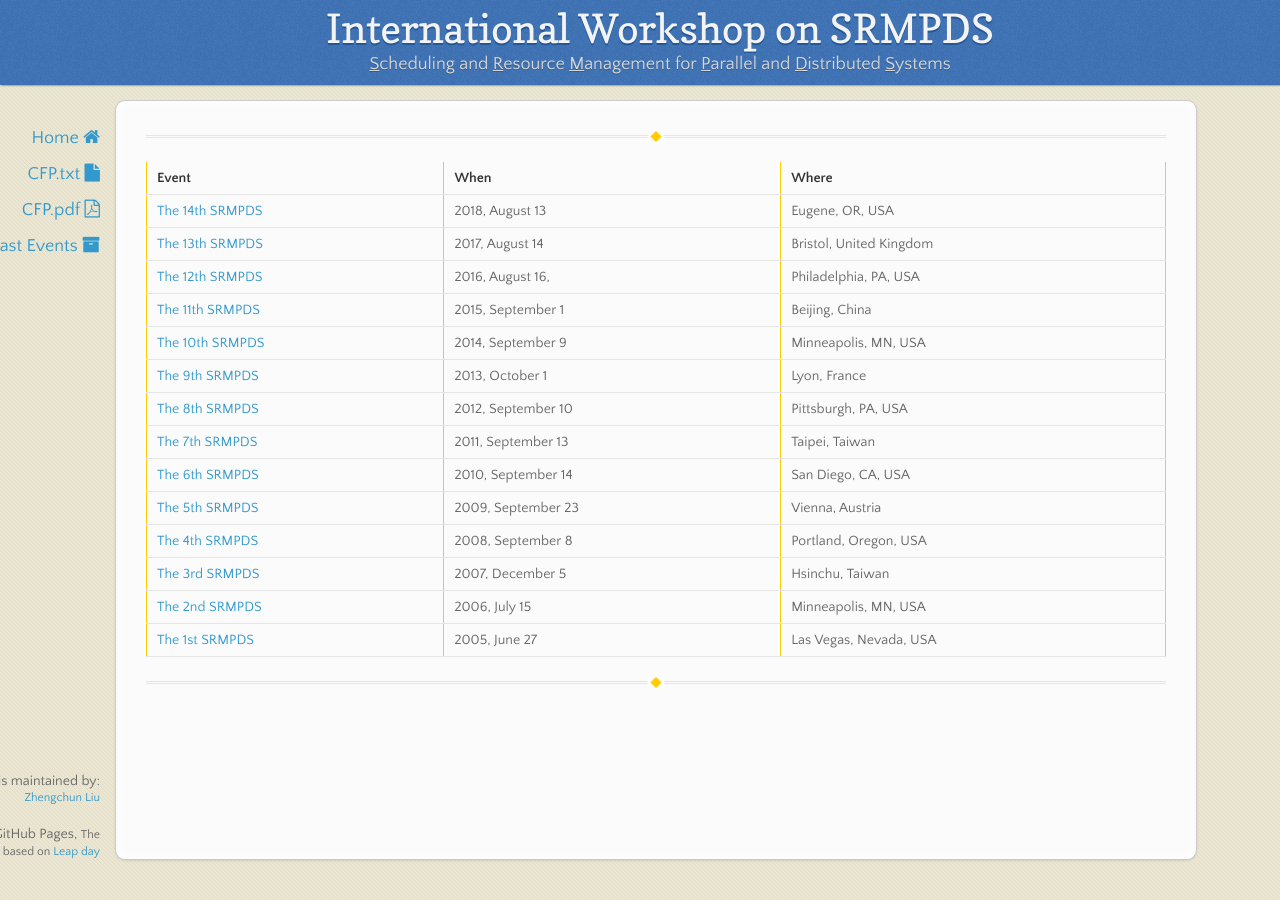
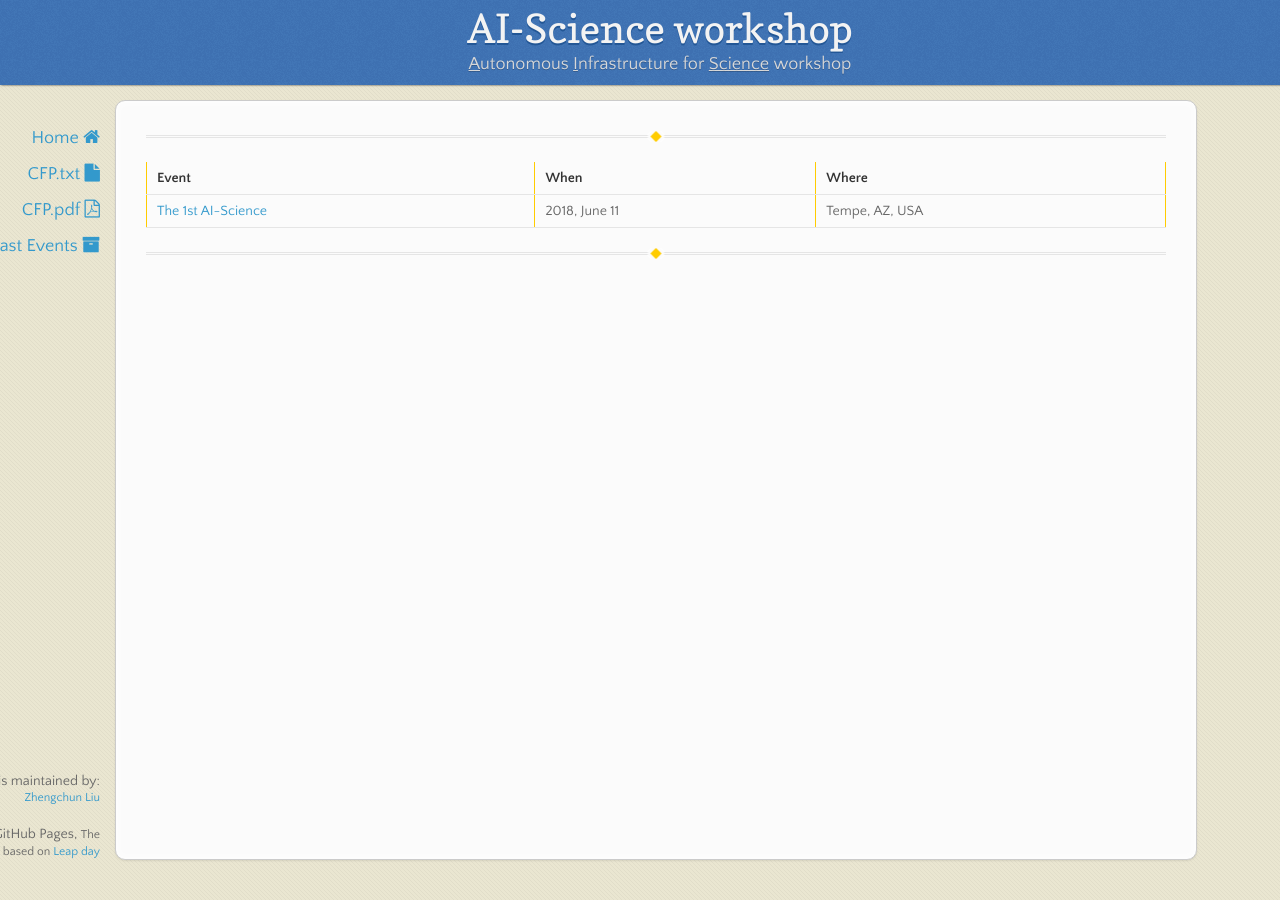
Before and after one commit to ai-science/ai-science.github.io, a Jekyll site: the page built from past.md, in a window 1280 px wide. Built offline with Jekyll 4.4.1, drawn with Linux system fonts in a browser that asks for light colours; nearby versions of some CDN libraries.

Commit message:
first commit

```diff
--- a/_layouts/default.html
+++ b/_layouts/default.html
@@ -16,15 +16,15 @@
   </head>
   <body>
       <header>
-        <h1>International Workshop on SRMPDS</h1>
-        <p><u>S</u>cheduling and <u>R</u>esource <u>M</u>anagement for <u>P</u>arallel and <u>D</u>istributed <u>S</u>ystems </p>
+        <h1>AI-Science workshop</h1>
+        <p><u>A</u>utonomous <u>I</u>nfrastructure for <u>Science</u> workshop </p>
       </header>
 
     <div class="wrapper">
       <nav>
           <a href="index.html" <span>Home <i class="fa fa-home" aria-hidden="true"></i></span></a> <br>
-          <a target="_blank" href="doc/CFP-2018-14th-SRMPDS.txt" <span>CFP.txt <i class="fa fa-file" aria-hidden="true"></i> </span></a> <br>
-          <a target="_blank" href="doc/CFP-2018-14th-SRMPDS.pdf" <span>CFP.pdf <i class="fa fa-file-pdf-o" aria-hidden="true"></i></span></a> <br>
+          <a target="_blank" href="doc/CFP-ai-science-2019.txt" <span>CFP.txt <i class="fa fa-file" aria-hidden="true"></i> </span></a> <br>
+          <a target="_blank" href="doc/CFP-ai-science-2019.pdf" <span>CFP.pdf <i class="fa fa-file-pdf-o" aria-hidden="true"></i></span></a> <br>
           <a href="past.html" <span>Past Events <i class="fa fa-archive" aria-hidden="true"></i> </span></a> <br>
       </nav>
       <section>
--- a/past.md
+++ b/past.md
@@ -5,19 +5,6 @@ layout: default
 ---
 
 | __Event__ | __When__ | __Where__ |
-| [The 14th SRMPDS](index-2018.html)                           | 2018, August 13 | Eugene, OR, USA |
-| [The 13th SRMPDS](https://sites.google.com/site/srmpds/)     | 2017, August 14 | Bristol, United Kingdom |
-| [The 12th SRMPDS](https://sites.google.com/site/srmpds16/)   | 2016, August 16,   | Philadelphia, PA, USA |
-| [The 11th SRMPDS](https://sites.google.com/site/srmpds15/)   | 2015, September 1  | Beijing, China |
-| [The 10th SRMPDS](http://www.mcs.anl.gov/~kettimut/srmpds/)  | 2014, September 9  | Minneapolis, MN, USA |
-| [The 9th SRMPDS](http://www.mcs.anl.gov/~kettimut/srmpds13/) | 2013, October 1  | Lyon, France |
-| [The 8th SRMPDS](http://www.mcs.anl.gov/~kettimut/srmpds12/) | 2012, September 10  | Pittsburgh, PA, USA |
-| [The 7th SRMPDS](http://www.mcs.anl.gov/~kettimut/srmpds11/) | 2011, September 13  | Taipei, Taiwan |
-| [The 6th SRMPDS](http://www.mcs.anl.gov/~kettimut/srmpds10/) | 2010, September 14  | San Diego, CA, USA |
-| [The 5th SRMPDS](http://www.mcs.anl.gov/~kettimut/srmpds09/) | 2009, September 23  | Vienna, Austria |
-| [The 4th SRMPDS](http://www.mcs.anl.gov/~kettimut/srmpds08/) | 2008, September 8  | Portland, Oregon, USA |
-| [The 3rd SRMPDS](http://www.mcs.anl.gov/~kettimut/srmpds07/) | 2007, December 5  | Hsinchu, Taiwan |
-| [The 2nd SRMPDS](http://www.mcs.anl.gov/~kettimut/srmpds06/) | 2006, July 15  | Minneapolis, MN, USA |
-| [The 1st SRMPDS](http://www.mcs.anl.gov/~kettimut/srmpds05/) | 2005, June 27  |Las Vegas, Nevada, USA|
+| [The 1st AI-Science]() | 2018, June 11  |Tempe, AZ, USA|
 
 ---
```
Also changed, not shown: README.md.
